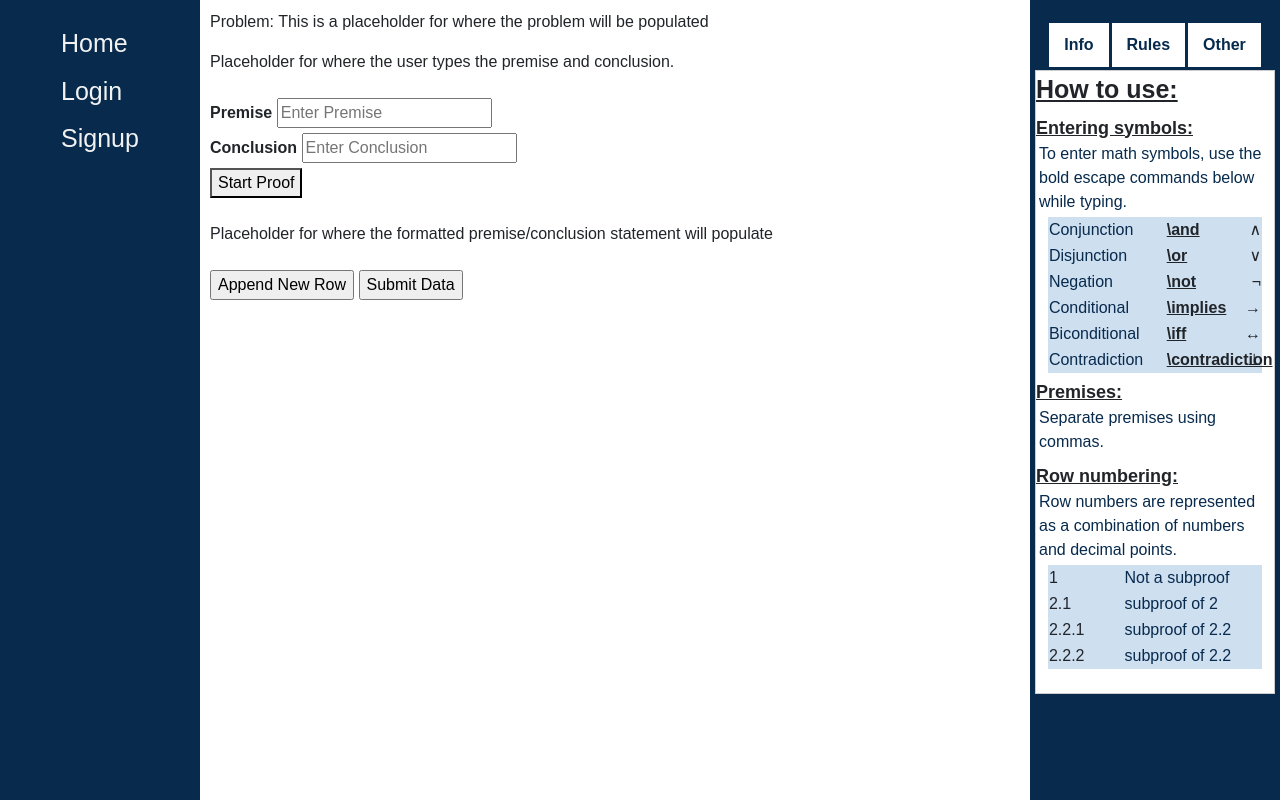
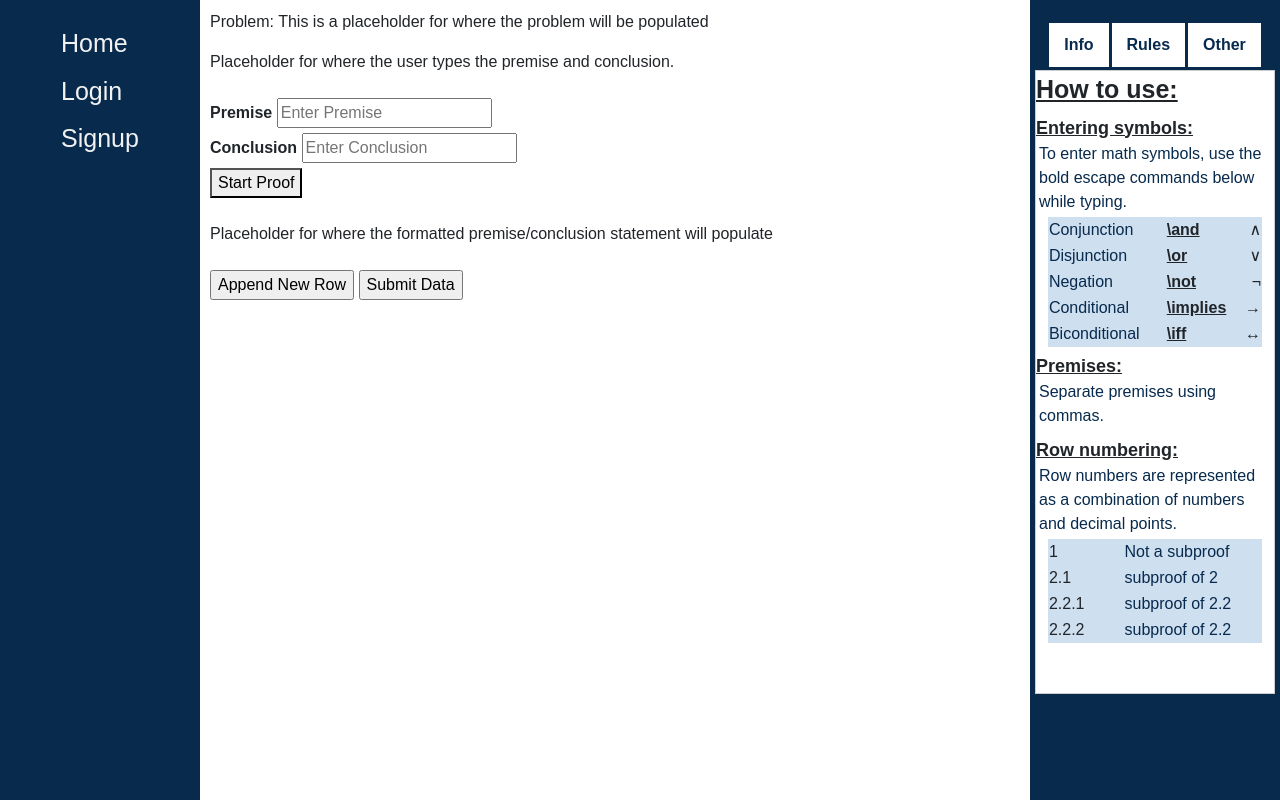
Before and after one commit to cmsho/Proof-Tool, a Django app: page /proofs/assignmentpage/ in a window 1280 px wide. Run offline with Django 3.2, Linux system fonts and the light colour scheme; some libraries are stand-ins or nearby versions.

Commit message:
Remove unused .svg files

```diff
--- a/proofchecker/templates/proofchecker/right_navigation_menu.html
+++ b/proofchecker/templates/proofchecker/right_navigation_menu.html
@@ -41,13 +41,6 @@
                         <td id="center">\iff</td>
                         <td id="right">↔</td>
                     </tr>
-                    <tr>
-                        <td id="left">Contradiction</td>
-                        <td id="center">\contradiction</td>
-                        <td id="right">⊥</td>
-                    </tr>
-                    <tr>
-                    </tr>
                 </tbody>
             </table>
 
@@ -76,8 +69,6 @@
                         <td id="left-proof">2.2.2</td>
                         <td id="left">subproof of 2.2</td>
                     </tr>
-                    </tr>
-                    <tr>
                 </tbody>
             </table>
 
```
Also changed, not shown: proofchecker/static/proofchecker/images/ae.svg (deleted), proofchecker/static/proofchecker/images/ai.svg (deleted), proofchecker/static/proofchecker/images/ce.svg (deleted), proofchecker/static/proofchecker/images/ci.svg (deleted), proofchecker/static/proofchecker/images/ip.svg (deleted), proofchecker/static/proofchecker/images/ne.svg (deleted), proofchecker/static/proofchecker/images/ni.svg (deleted), proofchecker/static/proofchecker/images/oe.svg (deleted), proofchecker/static/proofchecker/images/oi.svg (deleted), proofchecker/static/proofchecker/images/xp.svg (deleted).
